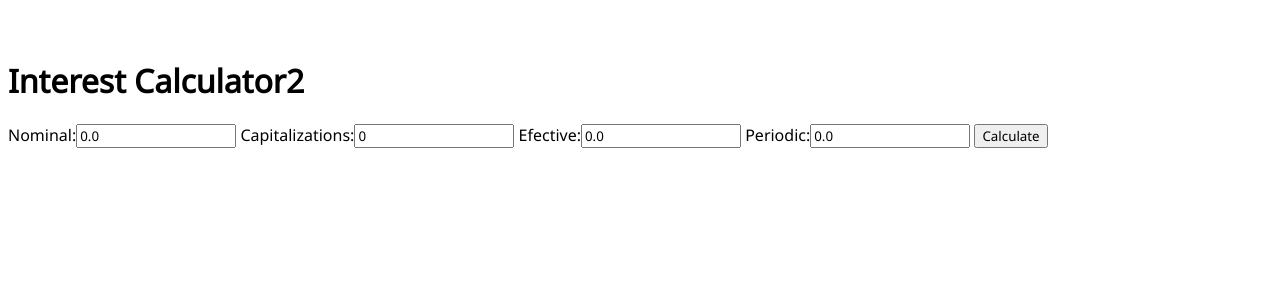
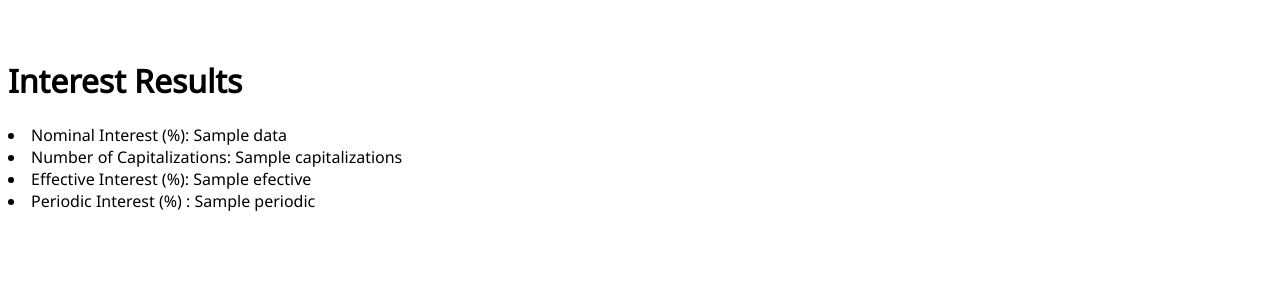
Before and after one commit to PrettyBoyHelios/FinantialCalculator, a Django app: template Calculator/templates/Calculator/show_interest.html in a window 1280 px wide. Shown: the part 144-444 px from the top of the page. Run offline with Django 3.2, Linux system fonts and the light colour scheme; tables that the repository leaves empty hold one stand-in row (values such as "Sample post"); the template is opened without the code that fills it: values that come from a table or form of the project are taken from there, most other values are stand-ins (such as "Sample title", 1, 10 or a date in 2020); some libraries are stand-ins or nearby versions.

Commit message:
Interest Calculator Working

```diff
--- a/Calculator/models.py
+++ b/Calculator/models.py
@@ -1,6 +1,6 @@
 from django.db import models
 from django.forms import ModelForm
-import numpy as np
+import decimal
 
 # Create your models here.
 INTEREST_TYPE = (
@@ -54,10 +54,55 @@ class ConversionForm(ModelForm):
 
 
 class Interest(models.Model):
-    nominal = models.DecimalField(max_digits=5, decimal_places=2, default=0.00)
-    capitalizations= models.PositiveIntegerField(default=0)
-    efective = models.DecimalField(max_digits=5, decimal_places=2, default=0.00)
-    periodic = models.DecimalField(max_digits=5, decimal_places=2, default=0.00)
+    nominal = models.DecimalField(max_digits=9, decimal_places=2, blank=True)
+    capitalizations= models.PositiveIntegerField(blank=True)
+    efective = models.DecimalField(max_digits=9, decimal_places=2, blank=True)
+    periodic = models.DecimalField(max_digits=9, decimal_places=2, blank=True)
+
+    def R_M(self):
+        # teniendo r y m
+        campoR=self.nominal
+        campoM=self.capitalizations
+        interesNominal = campoR /100
+        n_capitalizaciones = campoM
+        intEfectivo = ((1 + (interesNominal / n_capitalizaciones)) ** n_capitalizaciones) - 1
+        intPeriodo = interesNominal / n_capitalizaciones
+        self.efective = intEfectivo*100
+        self.periodic = intPeriodo*100
+
+    def IP_M(self):
+        # teniendo ip y m
+        campoIP = self.periodic
+        campoM=self.capitalizations
+        intPeriodo = campoIP /100
+        n_capitalizaciones = campoM
+        interesNominal = intPeriodo * n_capitalizaciones
+        intEfectivo = ((1 + (interesNominal / n_capitalizaciones)) ** n_capitalizaciones) - 1
+        self.nominal = interesNominal*100
+        self.efective = intEfectivo*100
+
+
+    def R_IP(self):
+        # teniendo r & ip
+        campoR=self.nominal
+        campoIP=self.periodic
+        interesNominal = campoR /100
+        intPeriodo = campoIP /100
+        n_capitalizaciones = interesNominal / intPeriodo
+        intEfectivo = ((1 + (interesNominal / n_capitalizaciones)) ** n_capitalizaciones) - 1
+        self.efective = intEfectivo*100
+        self.capitalizations = interesNominal/intPeriodo
+
+    def M_IEF(self):
+        # teniendo m & ief
+        campoM=self.capitalizations
+        campoIEF=self.efective
+        n_capitalizaciones = campoM
+        intEfectivo = campoIEF /100
+        interesNominal = (decimal.Decimal((intEfectivo + 1)) ** decimal.Decimal((1 / n_capitalizaciones)) - 1) * n_capitalizaciones
+        intPeriodo = interesNominal / n_capitalizaciones
+        self.nominal=interesNominal*100
+        self.periodic = intPeriodo*100
 
 
 class InterestForm(ModelForm):
--- a/Calculator/templates/Calculator/interest.html
+++ b/Calculator/templates/Calculator/interest.html
@@ -8,8 +8,11 @@
             <form method="post" action="{%  url "interest_conversions" %}">
                 <h1>Interest Calculator</h1>
                 {% csrf_token %}
+                <li>Nominal Interest (%): {{  form.nominal }}</li><br /><br />
+                <li>Number of Capitalizations: {{ form.capitalizations }}</li><br /><br />
+                <li>Effective Interest (%): {{ form.efective }}</li><br /><br />
+                <li>Periodic Interest (%) : {{ form.periodic }}</li><br /><br />
 
-                {{ form }}
                 <button type="submit" class="btn btn-outline-dark"> Calculate</button>
 
             </form>
--- a/Calculator/templates/Calculator/show_interest.html
+++ b/Calculator/templates/Calculator/show_interest.html
@@ -5,13 +5,13 @@
 {% block content %}
     <br/>
     <div class="container col-md-8" >
-            <form method="post" action="{%  url "show_interest" %}">
-                <h1>Interest Calculator2</h1>
+                <h1>Interest Results</h1>
                 {% csrf_token %}
+        <li>Nominal Interest (%): {{ data.nominal }}</li>
+        <li>Number of Capitalizations: {{ data.capitalizations }}</li>
+        <li>Effective Interest (%): {{ data.efective }}</li>
+        <li>Periodic Interest (%) : {{ data.periodic }}</li>
 
-                {{ form }}
-                <button type="submit" class="btn btn-outline-dark"> Calculate</button>
 
-            </form>
         </div>
 {% endblock %}
```
Also changed, not shown: Calculator/views.py (+18 -4 lines), Calculator/migrations/0005_auto_20181121_2137.py (added).
